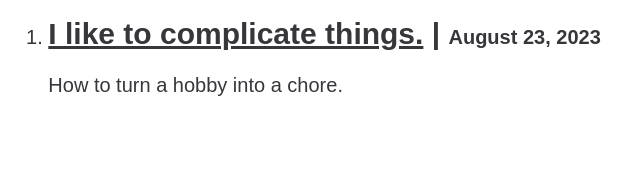
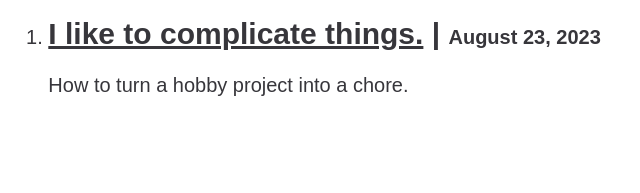
Before and after one commit to theomehl/blog-dev, an Eleventy site: page src/blog.njk in a window 1280 px wide. Shown: the part 173-366 px from the top of the page, 258-898 px from the left. Built offline with nearby package versions, Linux system fonts and the light colour scheme; Eleventy itself is replaced by a stand-in of ours; files that its build step writes are made by us from their sources; a web font is replaced by a local one.

Commit message:
Update first post description

```diff
--- a/src/blog/first-post.md
+++ b/src/blog/first-post.md
@@ -1,6 +1,6 @@
 ---
 title: I like to complicate things.
-description: How to turn a hobby into a chore.
+description: How to turn a hobby project into a chore.
 date: 2023-08-23
 ---
 
```
Also changed, not shown: public/blog/first-post/index.html (+1 -1 lines), public/blog/index.html (+1 -1 lines).
